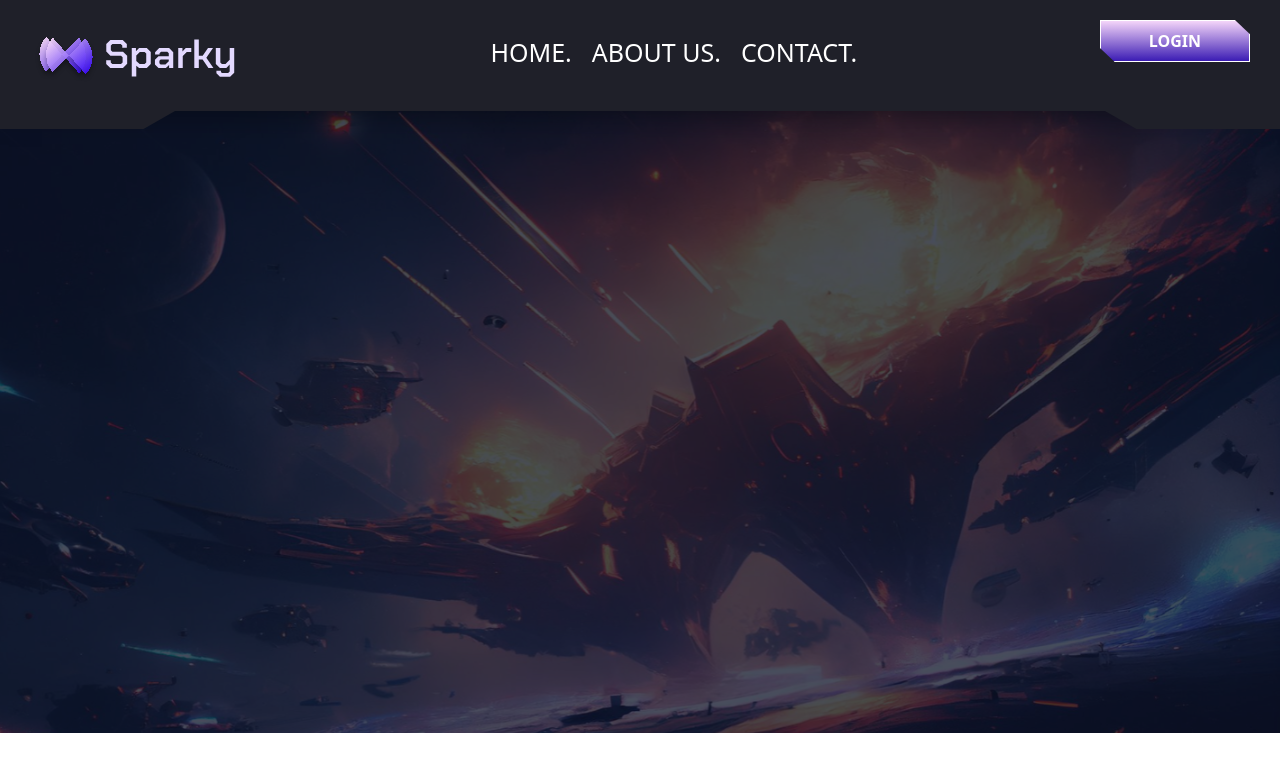
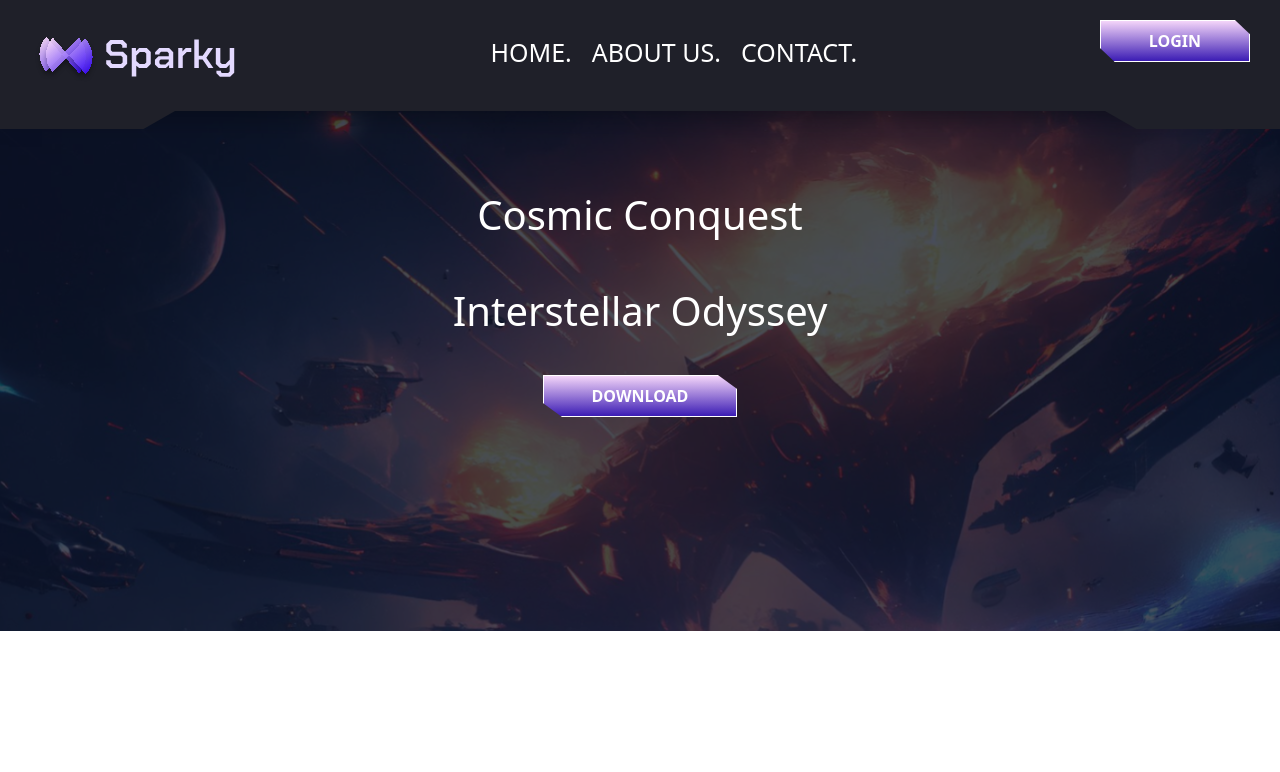
Before and after one commit to poonam-kumawat/sparky, a React (Create React App) app: page / in a window 1280 px wide. Shown: the top 772 px of the page. Built offline with nearby package versions, Linux system fonts and the light colour scheme.

Commit message:
added image

```diff
--- a/src/component/homepage/homepage.css
+++ b/src/component/homepage/homepage.css
@@ -1,6 +1,14 @@
-/* .content-home{
+.content-home{
     background-image: url('../../../public/assets/svg/galaxy.svg');
     background-repeat: no-repeat;
     background-size: cover;
     width: 100%;
-} */
+    height: 520px;
+}
+.btnDownload{
+    clip-path: polygon(90% 0, 100% 34%, 100% 100%, 10% 100%, 0 66%, 0 0);
+    text-transform: uppercase;
+    transition: all .3s ease;
+    border: 1px solid #fff;
+    background:linear-gradient(rgba(244, 213, 249, 1), rgba(59, 28, 180, 1))
+}
--- a/src/component/homepage/homepage.js
+++ b/src/component/homepage/homepage.js
@@ -6,7 +6,13 @@ class Homepage extends Component {
   render() {
     return (
       <div className='content-home'>
-      <img src='/assets/svg/galaxy.svg' className='bg-cover bg-no-repeat bg-center' alt='img'></img>
+     <div className='container pt-10 text-center'>
+      <h1 className='text-white pt-10 text-center'>Cosmic Conquest</h1>
+      <h1 className='text-white pt-10 text-center'> Interstellar Odyssey</h1>
+      <div className='content-btn pt-8'>
+            <button className='text-white font-bold py-2 px-12  align-middle inline-flex btnDownload'>Download</button>
+        </div>
+      </div>
 
       </div>
     );
```
